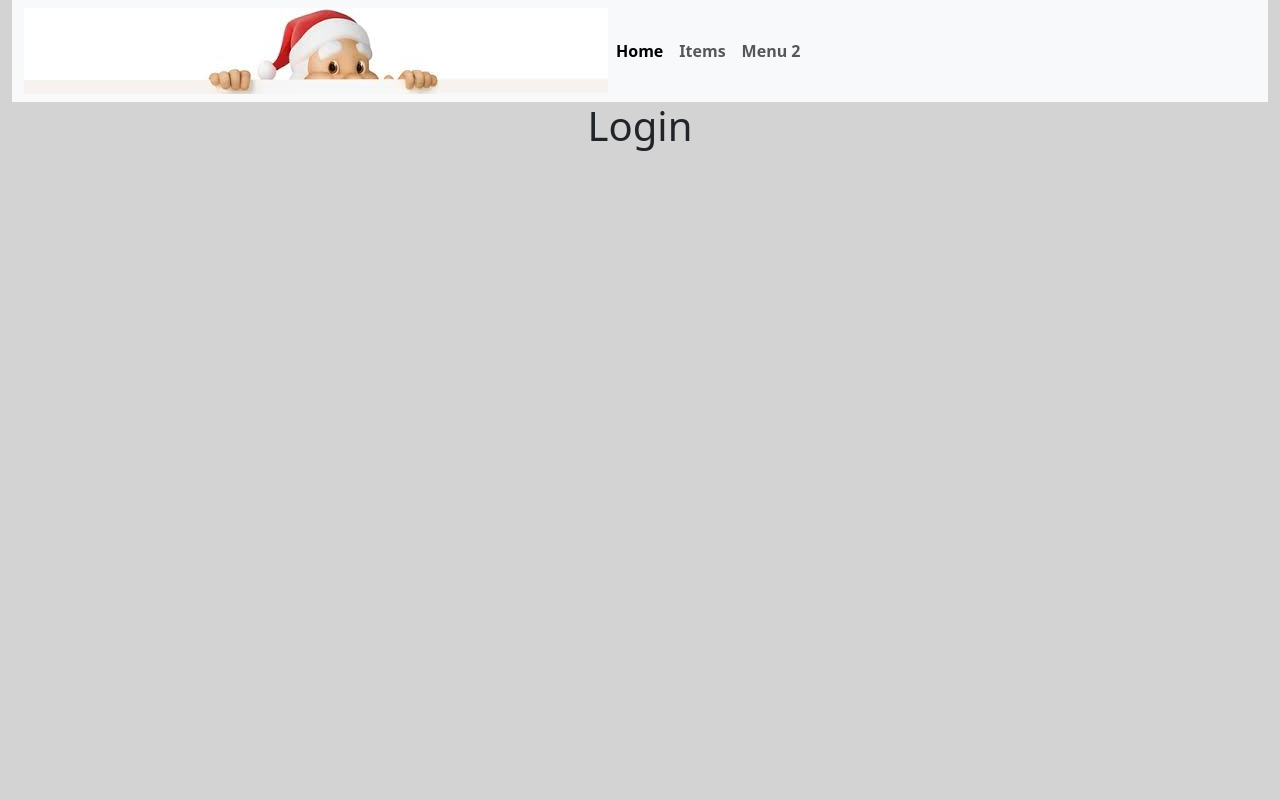
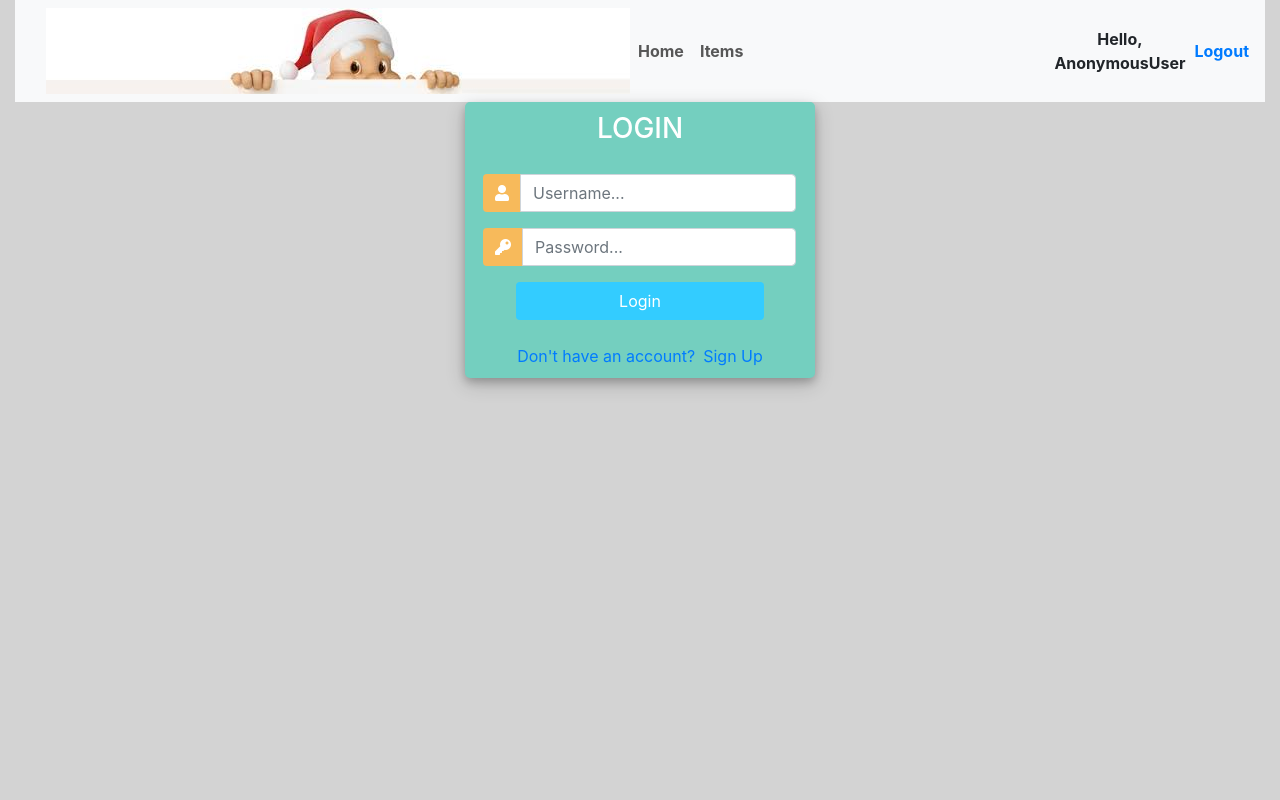
Before and after one commit to NoahjmHolt/santaGifts, a Django app: page /login/ in a window 1280 px wide. Run offline with Django 4.2, Linux system fonts and the light colour scheme; some libraries are stand-ins or nearby versions.

Commit message:
logout
added logout.

After adding you can no longer login, the page redirects anytime you click into one of the input boxes.

Not sure what is happening

```diff
--- a/santa_app/templates/santa_app/base_template.html
+++ b/santa_app/templates/santa_app/base_template.html
@@ -33,17 +33,18 @@
                 <div class="collapse navbar-collapse" id="navbarNav">
                     <ul class="navbar-nav">
                         <li class="nav-item">
-                        <a class="nav-link active" aria-current="page" href="{% url 'index' %}">Home</a>
+                        <a class="nav-link" href="{% url 'index' %}">Home</a>
                         </li>
                         <li class="nav-item">
                         <a class="nav-link" href="{% url 'items' %}">Items</a>
                         </li>
-                        <li class="nav-item">
-                        <a class="nav-link" href="#">Menu 2</a>
-                        </li>
                     </ul>
                 </div>
             </div>
+
+            <span>Hello, {{request.user}}</span>
+            <span><a href="{% url 'logout' %}">Logout</span>
+
         </nav>
 
         <!-- add block content from html template -->
--- a/santa_app/templates/santa_app/login.html
+++ b/santa_app/templates/santa_app/login.html
@@ -1,8 +1,128 @@
 {% extends 'santa_app/base_template.html' %}
 
 {% block content %}
-    <h1>Login</h1>
+
+<head>
+	<title>Login</title>
+	<link rel="stylesheet" href="https://stackpath.bootstrapcdn.com/bootstrap/4.1.3/css/bootstrap.min.css" integrity="sha384-MCw98/SFnGE8fJT3GXwEOngsV7Zt27NXFoaoApmYm81iuXoPkFOJwJ8ERdknLPMO" crossorigin="anonymous">
+	<script src="https://ajax.googleapis.com/ajax/libs/jquery/3.3.1/jquery.min.js"></script>
+	<link rel="stylesheet" href="https://use.fontawesome.com/releases/v5.6.1/css/all.css" integrity="sha384-gfdkjb5BdAXd+lj+gudLWI+BXq4IuLW5IT+brZEZsLFm++aCMlF1V92rMkPaX4PP" crossorigin="anonymous">
 
 
+	<style>
+		body,
+		html {
+			margin: 0;
+			padding: 0;
+			height: 100%;
+			background: lightgray !important;
+		}
+		.user_card {
+			width: 350px;
+			margin-top: auto;
+			margin-bottom: auto;
+			background: #74cfbf;
+			position: relative;
+			display: flex;
+			justify-content: center;
+			flex-direction: column;
+			padding: 10px;
+			box-shadow: 0 4px 8px 0 rgba(0, 0, 0, 0.2), 0 6px 20px 0 rgba(0, 0, 0, 0.19);
+			-webkit-box-shadow: 0 4px 8px 0 rgba(0, 0, 0, 0.2), 0 6px 20px 0 rgba(0, 0, 0, 0.19);
+			-moz-box-shadow: 0 4px 8px 0 rgba(0, 0, 0, 0.2), 0 6px 20px 0 rgba(0, 0, 0, 0.19);
+			border-radius: 5px;
+
+		}
+
+		.form_container {
+			margin-top: 20px;
+		}
+
+		#form-title{
+			color: #fff;
+
+		}
+
+		.login_btn {
+			width: 100%;
+			background: #33ccff !important;
+			color: white !important;
+		}
+		.login_btn:focus {
+			box-shadow: none !important;
+			outline: 0px !important;
+		}
+		.login_container {
+			padding: 0 2rem;
+		}
+		.input-group-text {
+			background: #f7ba5b !important;
+			color: white !important;
+			border: 0 !important;
+			border-radius: 0.25rem 0 0 0.25rem !important;
+		}
+		.input_user,
+		.input_pass:focus {
+			box-shadow: none !important;
+			outline: 0px !important;
+		}
+
+		#messages{
+			background-color: grey;
+			color: #fff;
+			padding: 10px;
+			margin-top: 10px;
+		}
+	</style>
+
+</head>
+<body>
+	<div class="container h-100">
+		<div class="d-flex justify-content-center h-100">
+			<div class="user_card">
+				<div class="d-flex justify-content-center">
+				    <h3 id="form-title">LOGIN</h3>
+				</div>
+				<div class="d-flex justify-content-center form_container">
+					<form method="POST" action="">
+
+                        {% csrf_token %}
+
+						<div class="input-group mb-3">
+							<div class="input-group-append">
+								<span class="input-group-text"><i class="fas fa-user"></i></span>
+							</div>
+							<input type="text" name="username" placeholder="Username..." class="form-control">
+						</div>
+						<div class="input-group mb-2">
+							<div class="input-group-append">
+								<span class="input-group-text"><i class="fas fa-key"></i></span>
+							</div>
+								<input type="password" name="password" placeholder="Password..." class="form-control" >
+						</div>
+
+							<div class="d-flex justify-content-center mt-3 login_container">
+				 				<input class="btn login_btn" type="submit" value="Login">
+				   			</div>
+					</form>
+
+				</div>
+
+                {% for message in messages %}
+
+                    <p id="messages">{{message}}</p>
+
+                {% endfor %}
+
+				<div class="mt-4">
+					<div class="d-flex justify-content-center links">
+						Don't have an account? <a href="{% url 'register' %}" class="ml-2">Sign Up</a>
+					</div>
+
+				</div>
+			</div>
+		</div>
+	</div>
+</body>
 
 {% endblock %}
--- a/santa_app/templates/santa_app/register.html
+++ b/santa_app/templates/santa_app/register.html
@@ -113,6 +113,8 @@
 					</form>
 				</div>
 
+				{{form.errors}}
+
 				<div class="mt-4">
 					<div class="d-flex justify-content-center links">
 						Already have an account? <a href="{% url 'login' %}" class="ml-2">Login</a>
--- a/santa_app/urls.py
+++ b/santa_app/urls.py
@@ -20,5 +20,6 @@ urlpatterns = [
     #login/reg/logout
     path('register/', views.RegisterPage, name='register'),
     path('login/', views.LoginPage, name='login'),
+    path('logout/', views.LogoutUser, name='logout'),
 
 ]
--- a/santa_app/views.py
+++ b/santa_app/views.py
@@ -4,7 +4,11 @@ from django.http import HttpResponse
 from .models import *
 from django.views import generic
 from .forms import *
+
 from django.contrib.auth.forms import UserCreationForm
+from django.contrib.auth import authenticate, login, logout
+from django.contrib import messages
+
 
 # Create your views here.
 def index(request):
@@ -22,14 +26,33 @@ def RegisterPage(request):
           form = CreateUserForm(request.POST)
           if form.is_valid():
                form.save()
+               messages.success(request, 'Account creation successful!')
+               return redirect('login')
 
 
      context = {'form':form}
      return render(request, 'santa_app/register.html', context)
 
 def LoginPage(request):
+
+     if request.method == 'POST':
+          username = request.POST.get('username')
+          password = request.POST.get('password')
+
+          user = authenticate(request, username=username, password=password)
+
+          if user is not None:
+               login(request, user)
+               return redirect('items')
+          else:
+               messages.info(request, 'Username OR Password is incorrect')
+
      context = {}
      return render(request, 'santa_app/login.html', context)
+
+def LogoutUser(request):
+     logout(request)
+     return redirect('login')
 
 def CreateItem(request):
 
```
